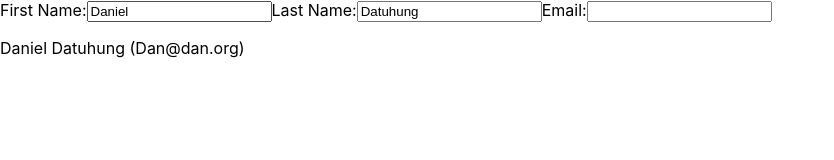
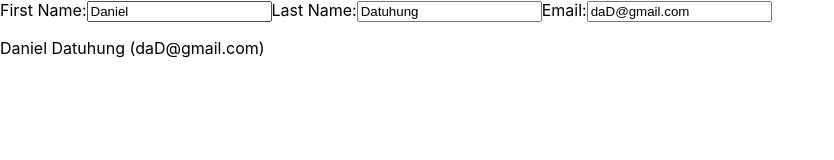
Before and after one commit to selsadan/learning-react, a React (Create React App) app: page / in a window 1280 px wide. Shown: the top 160 px of the page, without its empty margins (0-834 px from the left). Built offline with nearby package versions, Linux system fonts and the light colour scheme.

Commit message:
retrying

```diff
--- a/src/App.js
+++ b/src/App.js
@@ -3590,13 +3590,70 @@
 
 // Function not working from the previous example : Retrying
 
+// import { useState } from "react";
+
+// export default function Form(){
+//     const [person, setPerson] = useState({
+//         firstName: 'Daniel',
+//         lastName: 'Datuhung',
+//         email: 'Dan@dan.org',
+//     });
+
+//     function handleChange(e){
+//         setPerson({
+//             ...person,
+//             [e.target.name] : e.target.value
+//         });
+//     }
+
+//     return(
+//         <>
+//             <label>
+//                 First Name:
+//                 <input
+//                     name="firstName"
+//                     value={person.firstName}
+//                     onChange={handleChange}
+//                 />
+//             </label>
+
+//             <label>
+//                 Last Name:
+//                 <input
+//                     name="lastName"
+//                     value={person.lastName}
+//                     onChange={handleChange}
+//                 />
+//             </label>
+
+//             <label>
+//                 Email:
+//                 <input
+//                     name="Email"
+//                     value={person.Email}
+//                     onChange={handleChange}
+//                 />
+//             </label>
+
+//             <p>
+//                 {person.firstName} {' '}
+//                 {person.lastName} {' '}
+//                 ({person.email})
+//             </p>
+//         </>
+//     );
+// }
+
+
+// Retrying the-same React with object syntax
+
 import { useState } from "react";
 
 export default function Form(){
     const [person, setPerson] = useState({
         firstName: 'Daniel',
         lastName: 'Datuhung',
-        email: 'Dan@dan.org',
+        email: 'daD@gmail.com'
     });
 
     function handleChange(e){
@@ -3629,15 +3686,15 @@ export default function Form(){
             <label>
                 Email:
                 <input
-                    name="Email"
-                    value={person.Email}
+                    name="email"
+                    value={person.email}
                     onChange={handleChange}
                 />
             </label>
 
             <p>
-                {person.firstName} {' '}
-                {person.lastName} {' '}
+                {person.firstName}{' '}
+                {person.lastName}{' '}
                 ({person.email})
             </p>
         </>
```
